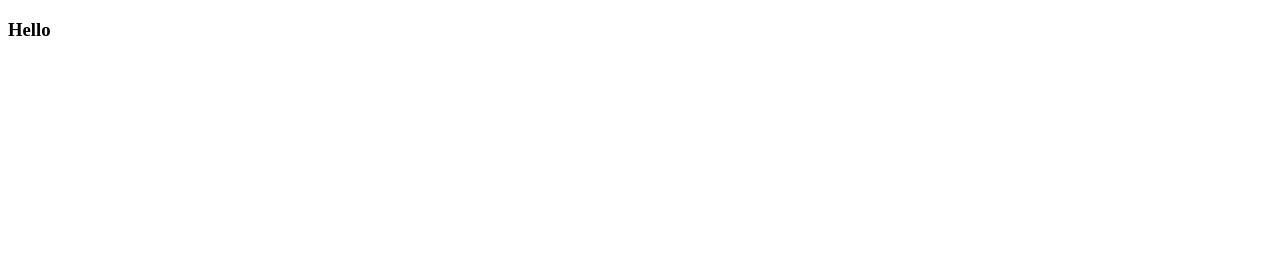
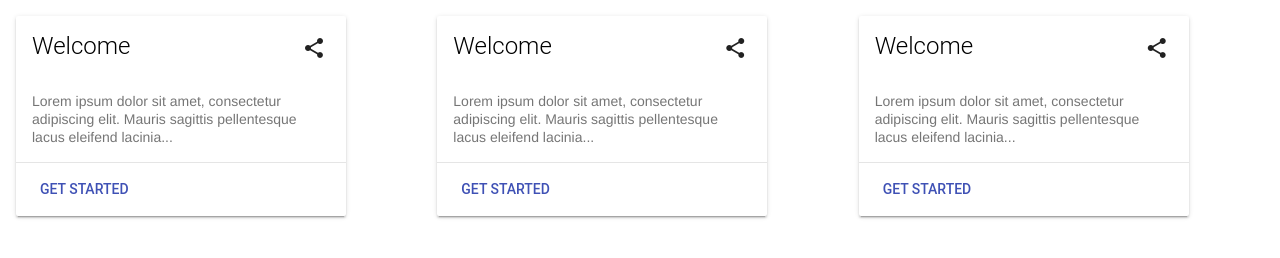
Before and after one commit to AlexeyFalko/bem-practice, a plain HTML site: page index.html in a window 1280 px wide. Drawn offline with nearby package versions, Linux system fonts and the light colour scheme.

Commit message:
New cards

```diff
--- a/index.html
+++ b/index.html
@@ -1,12 +1,82 @@
 <!DOCTYPE html>
 <html lang="ru">
+
 <head>
     <meta charset="UTF-8">
     <meta http-equiv="X-UA-Compatible" content="IE=edge">
     <meta name="viewport" content="width=device-width, initial-scale=1.0">
+    <link rel="stylesheet" href="https://fonts.googleapis.com/icon?family=Material+Icons">
+    <link rel="stylesheet" href="https://code.getmdl.io/1.3.0/material.indigo-pink.min.css">
+    <script defer src="https://code.getmdl.io/1.3.0/material.min.js"></script>
     <title>Document</title>
 </head>
+
 <body>
-    <h3>Hello</h3>
+    <div class="mdl-grid">
+        <div class="mdl-cell mdl-cell--4-col">
+            <div class="mdl-card mdl-shadow--2dp">
+                <div class="mdl-card__title">
+                    <h2 class="mdl-card__title-text">Welcome</h2>
+                </div>
+                <div class="mdl-card__supporting-text">
+                    Lorem ipsum dolor sit amet, consectetur adipiscing elit.
+                    Mauris sagittis pellentesque lacus eleifend lacinia...
+                </div>
+                <div class="mdl-card__actions mdl-card--border">
+                    <a class="mdl-button mdl-button--colored mdl-js-button mdl-js-ripple-effect">
+                        Get Started
+                    </a>
+                </div>
+                <div class="mdl-card__menu">
+                    <button class="mdl-button mdl-button--icon mdl-js-button mdl-js-ripple-effect">
+                        <i class="material-icons">share</i>
+                    </button>
+                </div>
+            </div>
+        </div>
+        <div class="mdl-cell mdl-cell--4-col">
+            <div class="demo-card-wide mdl-card mdl-shadow--2dp">
+                <div class="mdl-card__title">
+                    <h2 class="mdl-card__title-text">Welcome</h2>
+                </div>
+                <div class="mdl-card__supporting-text">
+                    Lorem ipsum dolor sit amet, consectetur adipiscing elit.
+                    Mauris sagittis pellentesque lacus eleifend lacinia...
+                </div>
+                <div class="mdl-card__actions mdl-card--border">
+                    <a class="mdl-button mdl-button--colored mdl-js-button mdl-js-ripple-effect">
+                        Get Started
+                    </a>
+                </div>
+                <div class="mdl-card__menu">
+                    <button class="mdl-button mdl-button--icon mdl-js-button mdl-js-ripple-effect">
+                        <i class="material-icons">share</i>
+                    </button>
+                </div>
+            </div>
+        </div>
+        <div class="mdl-cell mdl-cell--4-col">
+            <div class="demo-card-wide mdl-card mdl-shadow--2dp">
+                <div class="mdl-card__title">
+                    <h2 class="mdl-card__title-text">Welcome</h2>
+                </div>
+                <div class="mdl-card__supporting-text">
+                    Lorem ipsum dolor sit amet, consectetur adipiscing elit.
+                    Mauris sagittis pellentesque lacus eleifend lacinia...
+                </div>
+                <div class="mdl-card__actions mdl-card--border">
+                    <a class="mdl-button mdl-button--colored mdl-js-button mdl-js-ripple-effect">
+                        Get Started
+                    </a>
+                </div>
+                <div class="mdl-card__menu">
+                    <button class="mdl-button mdl-button--icon mdl-js-button mdl-js-ripple-effect">
+                        <i class="material-icons">share</i>
+                    </button>
+                </div>
+            </div>
+        </div>
+    </div>
 </body>
+
 </html>
```
